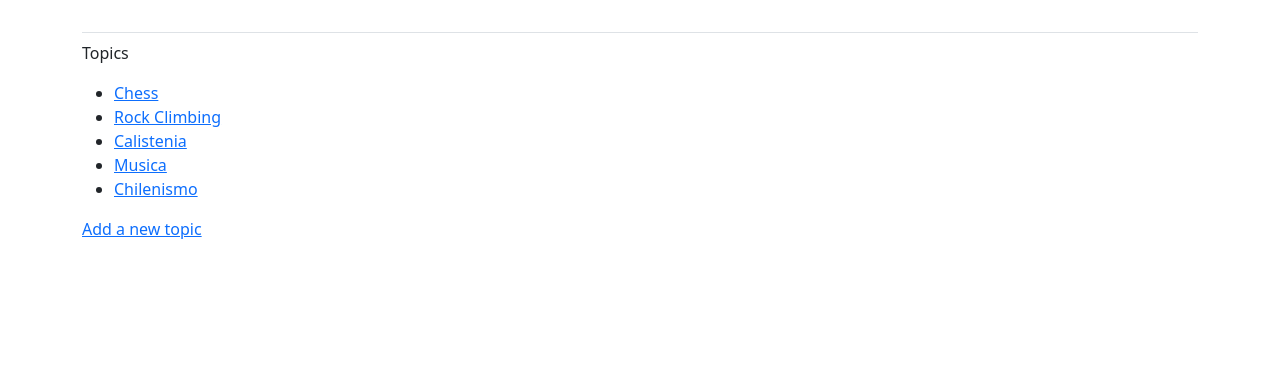
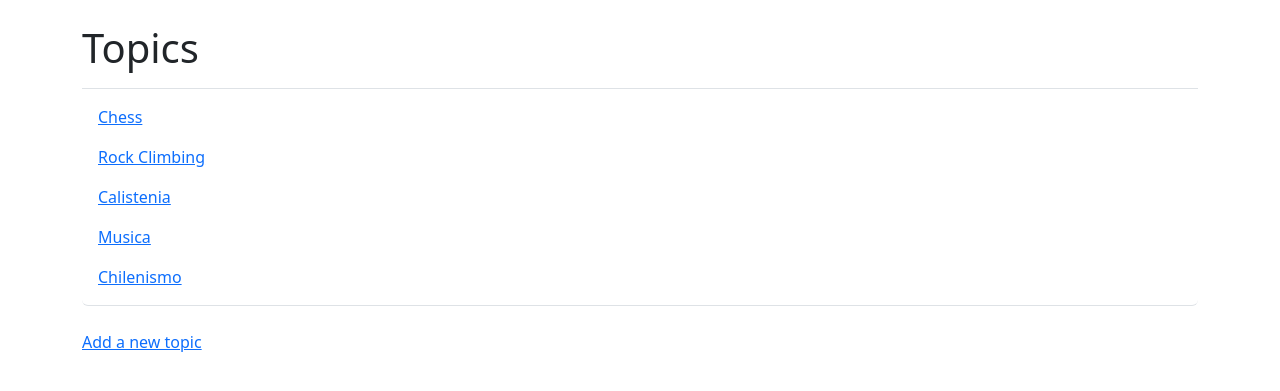
Before and after one commit to franciscapr/learning_log, a Django app: page /topics/ in a window 1280 px wide. Shown: the part 58-449 px from the top of the page. Run offline with Django 5.2, Linux system fonts and the light colour scheme; a user stored in the database is signed in; data comes from the database, SQL or seed files in the repository; both versions use the stored data as it was after the commit; some libraries are stand-ins or nearby versions.

Commit message:
Dar estilo a la pàgina de temas

```diff
--- a/learning_logs/templates/learning_logs/topics.html
+++ b/learning_logs/templates/learning_logs/topics.html
@@ -1,18 +1,22 @@
 {% extends 'learning_logs/base.html' %}
 
+{% block page_header %}
+<h1>Topics</h1>
+{% endblock page_header %}
+
 {% block content %}
-
-<p>Topics</p>
-<ul>
+<ul class="list-group border-bottom pb-2 mb-4">
     {% for topic in topics %}
-    <li>
-        <a href="{% url 'learning_logs:topic' topic.id %}">
-        {{ topic.text }}</a>
+    <li class="list-group-item border-0">
+    <a href="{% url 'learning_logs:topic' topic.id %}">
+        {{ topic.text }}
+    </a>
     </li>
     {% empty %}
-    <li>No topics hace been added yet.</li>
+    <li class="list-group-item border-0">No topics have been added yet.</li>
     {% endfor %}
 </ul>
+
 <a href="{% url 'learning_logs:new_topic' %}">Add a new topic</a>
 
 {% endblock content %}
```
Also changed, not shown: db.sqlite3.
